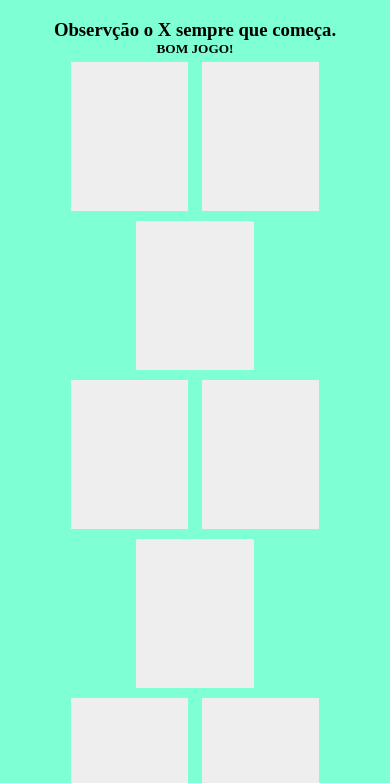
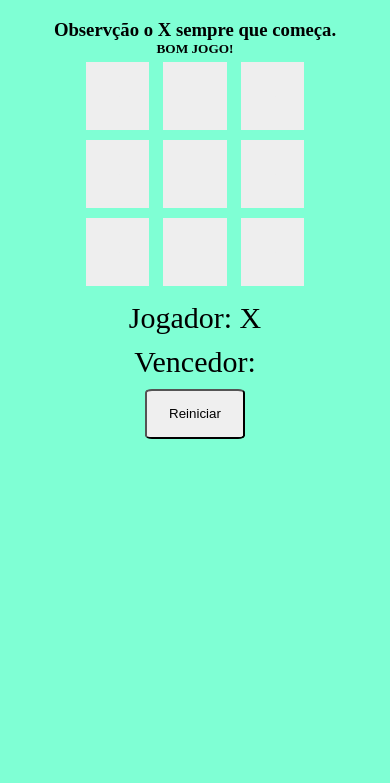
Before and after one commit to osirisbrs/jogo_da_velha, a plain HTML site: page index.html in a window 390 px wide. Shown: the part 61-844 px from the top of the page. Drawn offline with Linux system fonts and the light colour scheme.

Commit message:
Update style.css

```diff
--- a/style.css
+++ b/style.css
@@ -29,14 +29,15 @@ h3 , h5{
     padding: 0;
 }
 
-@media (max-width: 460px) {
+@media (max-width: 391px) {
+
     .quadrado{
         text-align:center;
-        width: 10%;
+        width: 5%;
         background: #eee;
         display: inline-block;
-        padding: 40px;
-        font-size: 60px;
+        padding: 6%;
+        font-size: 20px;
         margin:5px;
         cursor:pointer;
         color: #eee;
```
